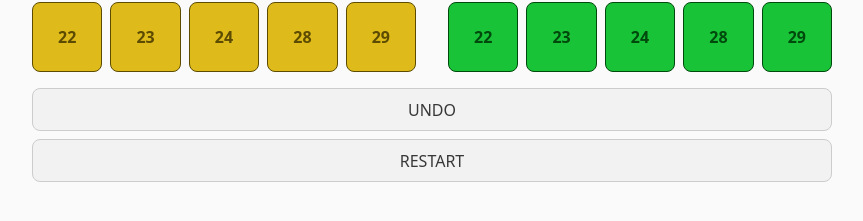
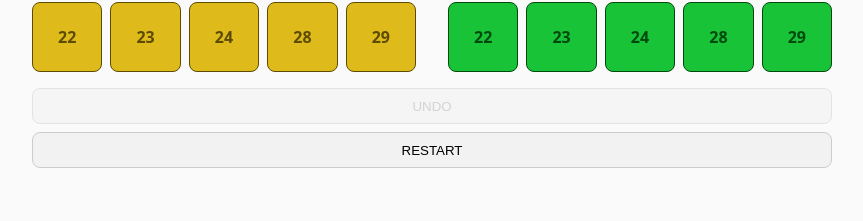
Before and after one commit to cd-javier/cribbage-score, a React (Vite) app: page / in a window 1280 px wide. Shown: the part 445-666 px from the top of the page, without its empty margins (208-1071 px from the left). Built offline with nearby package versions, Linux system fonts and the light colour scheme.

Commit message:
feat: disable undo button

```diff
--- a/src/App.css
+++ b/src/App.css
@@ -75,6 +75,10 @@ body {
   font-weight: 500;
 }
 
+.game-button:disabled {
+  opacity: 0.5;
+}
+
 .points-button,
 .game-button {
   border-radius: 0.5rem;
--- a/src/App.jsx
+++ b/src/App.jsx
@@ -79,12 +79,16 @@ export default function App() {
       <ButtonPanel player={'p1'} addPoints={addPoints1} />
       <ButtonPanel player={'p2'} addPoints={addPoints2} />
       <div className="actions">
-        <div className="game-button" onClick={undo}>
+        <button
+          className="game-button"
+          disabled={score.current.log.length === 1}
+          onClick={undo}
+        >
           UNDO
-        </div>
-        <div className="game-button" onClick={restart}>
+        </button>
+        <button className="game-button" onClick={restart}>
           RESTART
-        </div>
+        </button>
       </div>
     </div>
   );
```
